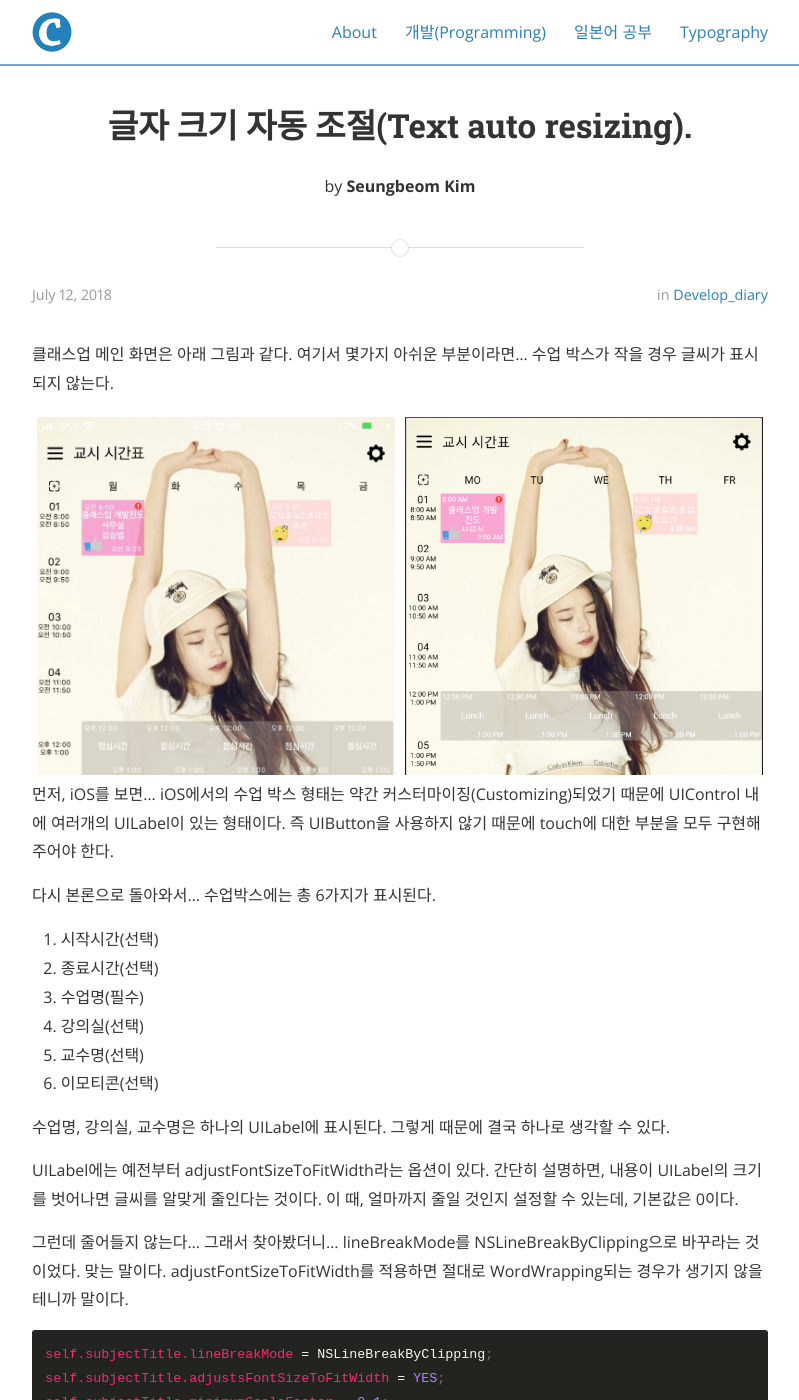
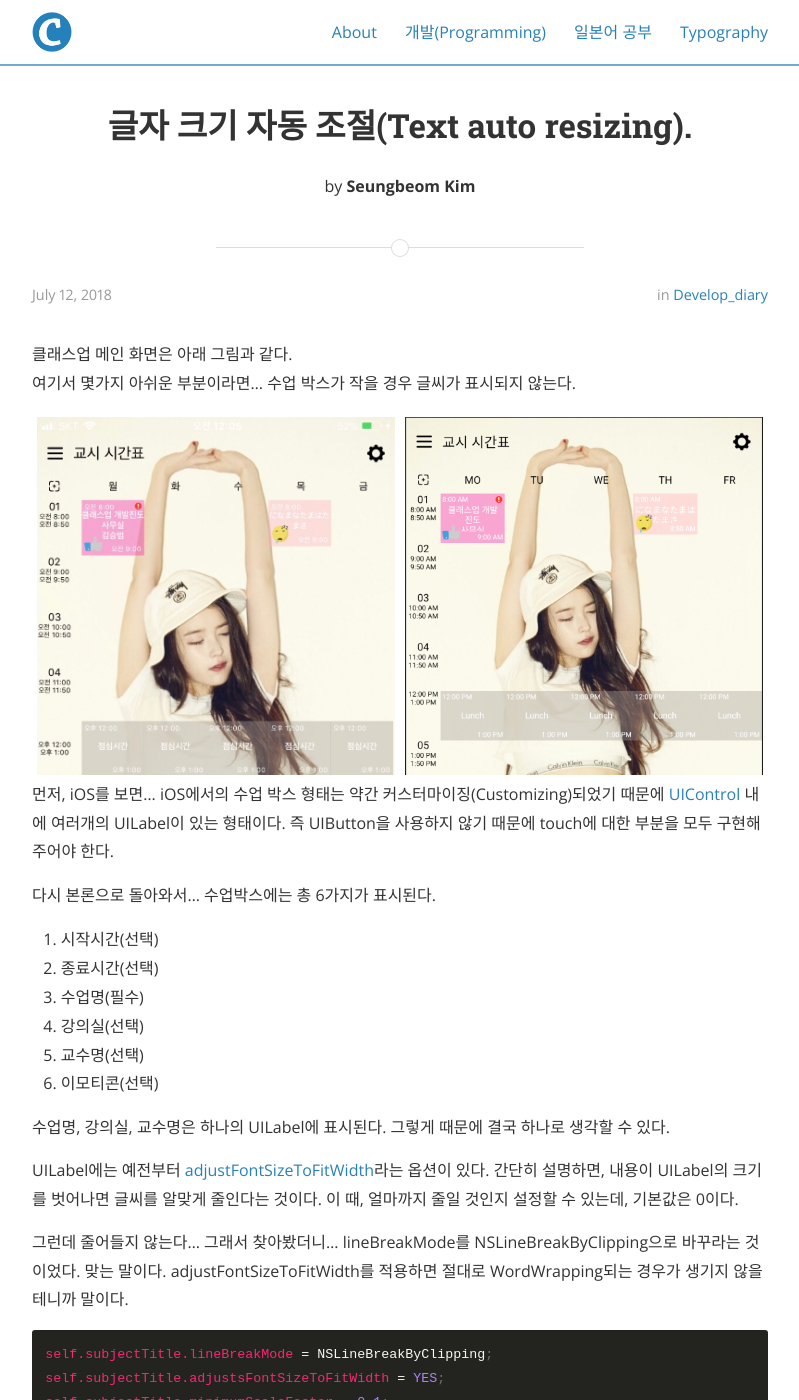
Before and after one commit to myksb1223/myksb1223.github.io, a Jekyll site: the page built from _posts/2018-07-12-Text-auto-resizing.md, in a window 1280 px wide and 1400 px high. Shown: the whole window, without its empty margins (240-1039 px from the left). Built offline with Jekyll 4.4.1, drawn with Linux system fonts in a browser that asks for light colours; nearby versions of some CDN libraries; Markdown is read by kramdown in place of the engine named in the settings; some of the changed text lies outside the part shown.

````diff
--- a/_posts/2018-07-12-Text-auto-resizing.md
+++ b/_posts/2018-07-12-Text-auto-resizing.md
@@ -6,13 +6,14 @@ author: Seungbeom Kim
 categories: develop_diary
 ---
 
-클래스업 메인 화면은 아래 그림과 같다.
+클래스업 메인 화면은 아래 그림과 같다.<br>
 여기서 몇가지 아쉬운 부분이라면... 수업 박스가 작을 경우 글씨가 표시되지 않는다.
 
 <img src="{{ site.baseurl }}/assets/develop_diary/autoresizing_1.jpg" title="AppWidget Picture 1" class="post-image"><img src="{{ site.baseurl }}/assets/develop_diary/autoresizing_2.png" title="AppWidget Picture 2" class="post-image">
 
+
 먼저, iOS를 보면...
-iOS에서의 수업 박스 형태는 약간 커스터마이징(Customizing)되었기 때문에 UIControl 내에 여러개의 UILabel이 있는 형태이다. 즉 UIButton을 사용하지 않기 때문에 touch에 대한 부분을 모두 구현해 주어야 한다.
+iOS에서의 수업 박스 형태는 약간 커스터마이징(Customizing)되었기 때문에 [UIControl](https://developer.apple.com/documentation/uikit/uicontrol) 내에 여러개의 UILabel이 있는 형태이다. 즉 UIButton을 사용하지 않기 때문에 touch에 대한 부분을 모두 구현해 주어야 한다.
 
 다시 본론으로 돌아와서...
 수업박스에는 총 6가지가 표시된다.
@@ -25,7 +26,7 @@ iOS에서의 수업 박스 형태는 약간 커스터마이징(Customizing)되
 
 수업명, 강의실, 교수명은 하나의 UILabel에 표시된다. 그렇게 때문에 결국 하나로 생각할 수 있다.
 
-UILabel에는 예전부터 adjustFontSizeToFitWidth라는 옵션이 있다.
+UILabel에는 예전부터 [adjustFontSizeToFitWidth](https://developer.apple.com/documentation/uikit/uilabel/1620546-adjustsfontsizetofitwidth)라는 옵션이 있다.
 간단히 설명하면, 내용이 UILabel의 크기를 벗어나면 글씨를 알맞게 줄인다는 것이다. 이 때, 얼마까지 줄일 것인지 설정할 수 있는데, 기본값은 0이다.
 
 그런데 줄어들지 않는다...
@@ -38,7 +39,7 @@ self.subjectTitle.minimumScaleFactor = 0.1;
 ```
 
 그러면 이제 안드로이드는 어떻게 할지 찾아보았다.
-안드로이드는 8.0부터 텍스트 크기를 자동으로 조절하는 기능을 지원한다.
+안드로이드는 8.0부터 [텍스트 크기를 자동으로 조절하는 기능](https://developer.android.com/guide/topics/ui/look-and-feel/autosizing-textview)을 지원한다.
 
 ```java
 if(Build.VERSION.SDK_INT >= Build.VERSION_CODES.O) {
@@ -53,6 +54,7 @@ COMPLEX_UNIT_SP는 글자 크기를 sp형식으로 처리하겠다는 뜻이다.
 
 <img src="{{ site.baseurl }}/assets/develop_diary/autoresizing_3.jpg" title="AppWidget Picture 1" class="post-image"><img src="{{ site.baseurl }}/assets/develop_diary/autoresizing_4.png" title="AppWidget Picture 2" class="post-image">
 
+
 클래스업(ClassUp)에서는 사용자가 가장 적당한 크기로 글씨를 볼 수 있어야 하기 때문에 약간 세부적인 제어가 필요할 것 같다.
 
 잘못된 부분, 질문등은 댓글이나 쪽지주세요~!
````
